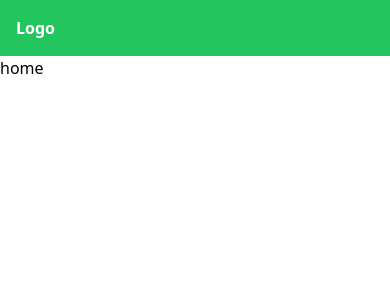
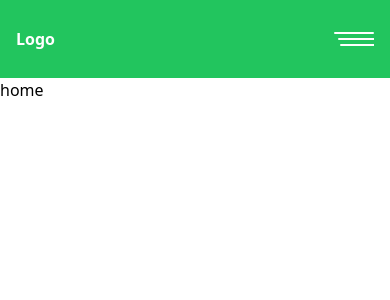
Before and after one commit to Jefferson-Guirra/Pure-invest-app, a Next.js app: page / in a window 390 px wide. Shown: the top 300 px of the page. Built offline with nearby package versions, Linux system fonts and the light colour scheme.

Commit message:
feat: create menu mobileIcon component and ensure header responsive

```diff
--- a/app/globals.css
+++ b/app/globals.css
@@ -1,3 +1,15 @@
 @tailwind base;
 @tailwind components;
 @tailwind utilities;
+
+
+body {
+  padding-top: 64px;
+}
+
+
+@media (max-width:800px) {
+  body {
+    padding-top: 78px;
+  }
+}
--- a/components/header/containers/headerContainer/HeaderContainer.tsx
+++ b/components/header/containers/headerContainer/HeaderContainer.tsx
@@ -1,7 +1,13 @@
-import { HeaderNavigation } from '../../nav/HeaderNavigation'
-
+import { HeaderNavigation, MenuMobile  } from '../../../../components'
+import styles from './styles.module.css'
 export const HeaderContainer = () => {
   return (
-    <HeaderNavigation />
+    <section className={ styles.container }>
+      <article className={ styles.content }>
+        <HeaderNavigation />
+        <MenuMobile />
+      </article>
+    </section>
+
   )
 }
--- /dev/null
+++ b/components/header/containers/headerContainer/styles.module.css
@@ -0,0 +1,25 @@
+.container {
+  @apply
+
+  fixed
+  top-0
+  bg-primary-green
+  text-white
+  font-black
+  w-full
+
+}
+
+.content {
+
+  @apply
+  flex
+  p-4
+  items-center
+  gap-10
+  max-w-7xl
+  m-auto
+
+  max-[800px]:justify-between
+
+}
--- /dev/null
+++ b/components/header/mobile/menu/MenuMobile.tsx
@@ -0,0 +1,20 @@
+"use client"
+
+import { useState } from 'react'
+import styles from './styles.module.css'
+export const MenuMobile = () => {
+  const [active, setActive] = useState<boolean>(false)
+  console.log(active)
+
+  const handleActive = () => setActive(state => !state)
+  return (
+    <>
+    <article onClick={handleActive} className={styles['menu-container']}>
+      <span className={styles['line-1']}></span>
+      <span className={styles['line-2']}></span>
+      <span className={styles['line-3']}></span>
+    </article>
+
+    </>
+  )
+}
--- /dev/null
+++ b/components/header/mobile/menu/styles.module.css
@@ -0,0 +1,35 @@
+.menu-container {
+  @apply
+
+  cursor-pointer
+  flex-col
+  w-10
+  gap-1
+  overflow-hidden
+  py-4
+  hidden
+
+  max-[800px]:flex
+}
+
+.menu-container span {
+  @apply
+   block
+   w-full
+   bg-white
+   h-0.5
+   rounded-sm
+
+}
+
+.menu-container .line-2 {
+  @apply
+
+  translate-x-1
+}
+
+.menu-container .line-3 {
+  @apply
+
+  translate-x-1.5
+}
--- a/components/header/nav/HeaderNavigation.tsx
+++ b/components/header/nav/HeaderNavigation.tsx
@@ -10,13 +10,10 @@ export const HeaderNavigation = () => {
       </article>
 
       <nav className={ styles.nav}>
-        <Link href="*" className=''>
-          Nossos Produtos
-        </Link>
         <Link href="*"> Home </Link>
         <Link href="*"> Explorar </Link>
-        <Link href="*"> Dicas </Link>
         <Link href='*'>Quem somos</Link>
+        <Link href='*'>Blog</Link>
       </nav>
     </header>
   )
--- a/components/header/nav/styles.module.css
+++ b/components/header/nav/styles.module.css
@@ -1,10 +1,10 @@
 .header {
-  @apply flex items-center bg-primary-green text-white  font-black justify-between p-4
+  @apply flex items-center bg-primary-green text-white  font-black gap-10
 }
 
 
 .nav{
-  @apply flex gap-3 max-[850px]:hidden
+  @apply flex gap-3 max-[800px]:hidden
 }
 
 .nav a {
--- a/components/index.ts
+++ b/components/index.ts
@@ -1,2 +1,3 @@
 export * from './header/containers/headerContainer/HeaderContainer'
 export * from './header/nav/HeaderNavigation'
+export * from './header/mobile/menu/MenuMobile'
```
